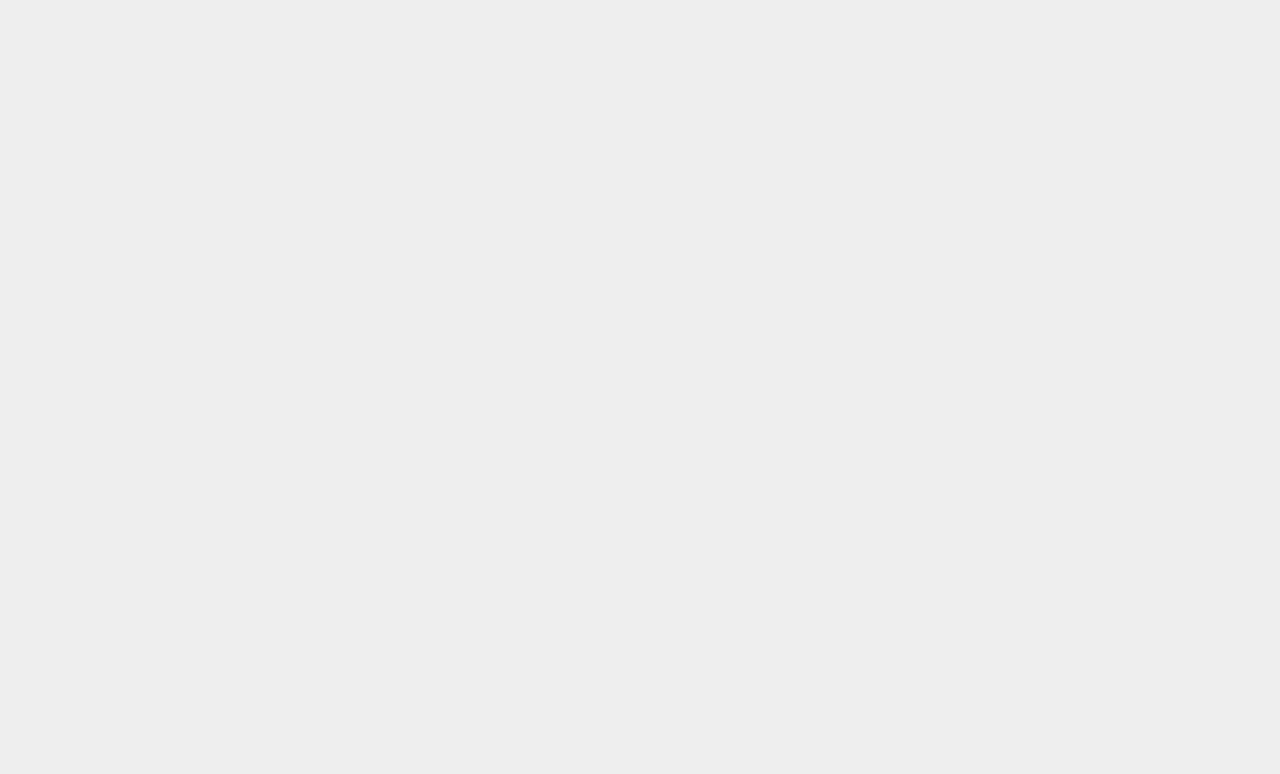
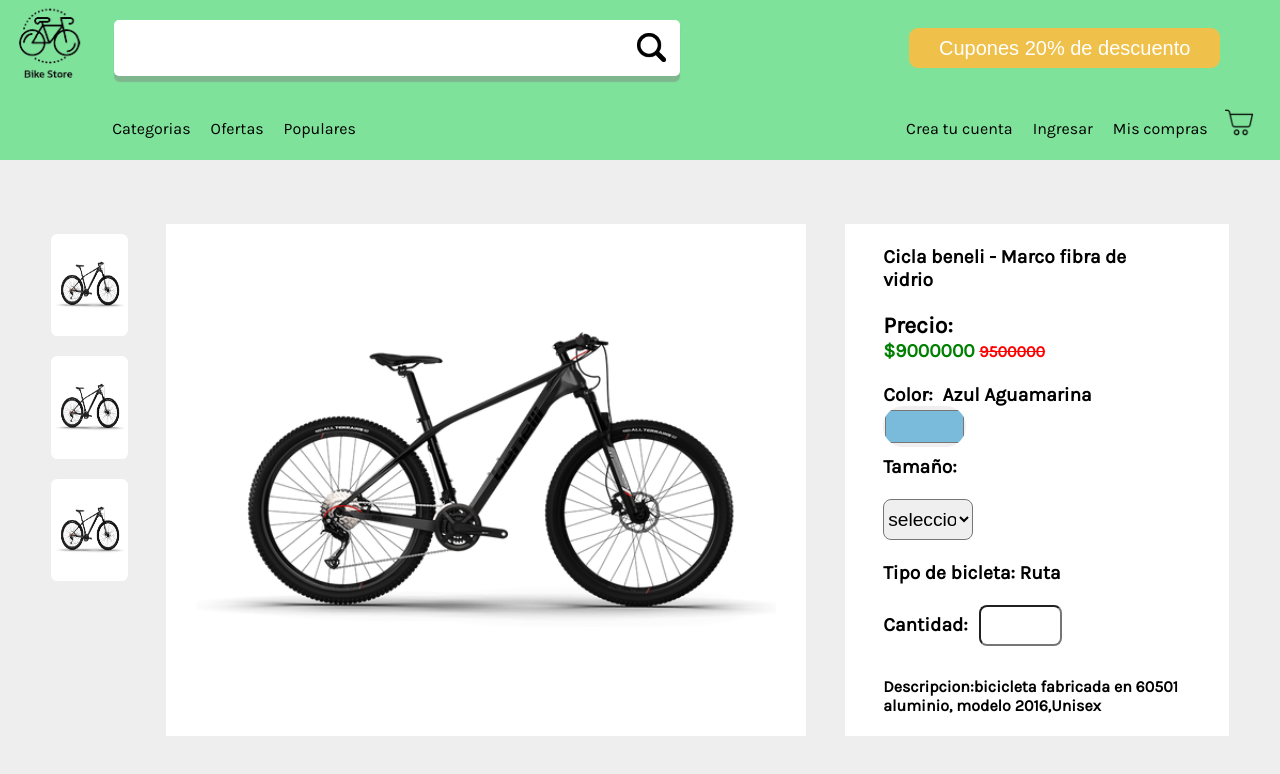
Before and after one commit to DRK-V/BikeStore, a React (Vite) app in the folder frontend/: page /details in a window 1280 px wide. Before the commit this address had no page. Shown: the top 774 px of the page. Built offline with nearby package versions, Linux system fonts and the light colour scheme.

Commit message:
se agrego la ruta de detalles de bicicleta y se avanza la interfaz
de la misma

```diff
--- a/frontend/src/components/Navbar.jsx
+++ b/frontend/src/components/Navbar.jsx
@@ -39,7 +39,7 @@ export const Navbar = () => {
             </a>
             <i></i>
           </ul>
-          <img src={carrito} alt="carrito" className="car"  />
+          <img src={carrito} alt="carrito" className="car"/>
         </div>
       </nav>
     </>
--- /dev/null
+++ b/frontend/src/css/Bike_details.css
@@ -0,0 +1,130 @@
+.container_view_details {
+    width: 100%;
+    height: 80vh;
+    display: flex;
+    justify-content: center;
+    align-items: center;
+}
+
+.container_images {
+    height: 80%;
+    width: 6%;
+    display: flex;
+    flex-direction: column;
+    justify-content: flex-start;
+    align-items: center;
+}
+
+.sub_images {
+    width: 100%;
+    height: 20%;
+    background-color: white;
+    margin: 10px;
+    border-radius: .4rem;
+}
+
+.main_image {
+    width: 50%;
+    height: 80%;
+    background-color: white;
+    margin: 3%;
+    object-fit: cover;
+}
+
+.form_add_item_cart {
+    width: 30%;
+    height: 80%;
+    background-color: white;
+}
+
+/* aqui van los estilos del formulario */
+.form_add_item_cart>label,
+.container_color_details>label {
+    font-weight: bold;
+    font-size: 1.2em;
+}
+
+.form_add_item_cart {
+    display: flex;
+    flex-direction: column;
+    justify-content: space-evenly;
+    align-items: flex-start;
+    padding-left: 3%;
+}
+
+.bike_name {
+    width: 80%;
+    font-size: 1.5em;
+}
+
+.price_text {
+    width: 80%;
+    color: green;
+    font-size: 1.4em;
+}
+
+.price_text>p {
+    font-size: 1.2em;
+    color: black;
+}
+
+.price_text>small {
+    text-decoration: line-through;
+    color: red;
+}
+
+.color_text {
+    font-weight: bold;
+    margin-right: 5%;
+}
+
+.color_text>strong {
+    margin-left: 4%;
+}
+
+.container_color_details {
+    width: 80%;
+    height: 10%;
+    display: flex;
+    flex-wrap: wrap;
+}
+
+.container_color_details>label {
+    width: 90%;
+    text-align: left;
+}
+
+
+.container_color_details>input[type="color"] {
+    border: none;
+    border-radius: 2em;
+    width: 30%;
+    height: 80%;
+}
+
+.form_add_item_cart>select {
+    width: 26%;
+    height: 8%;
+    border-radius: .5rem;
+    font-size: 1.2em;
+}
+.container_count{
+    width: 80%;
+    height: 10%;
+}
+.container_count > label{
+    font-weight: bold;
+    font-size: 1.2em;
+    margin-right: 4%;
+}
+.container_count > input{
+    width: 30%;
+    height: 80%;
+    border-radius: .5rem;
+    font-size: 1.2em;
+    text-align: center;
+}
+.text_descripcion_details{
+    font-size: 1em;
+    font-weight:bold;
+}
--- a/frontend/src/page/App.jsx
+++ b/frontend/src/page/App.jsx
@@ -4,7 +4,7 @@ import { BrowserRouter as Router, Route, Routes } from 'react-router-dom';
 import { Home } from './Home';
 import { Register } from './Register';
 import Categories from './Categories';
-
+import Bike_details from './Bike_details';
 function App() {
   const [count, setCount] = useState(0)
   return (
@@ -14,6 +14,7 @@ function App() {
           <Route path="/" element={<Home/>} />
           <Route path="/register" element={<Register/>} />
           <Route path="/filters" element={<Categories/>} />
+          <Route path="/details" element={<Bike_details/>} />
         </Routes>
       </Router>
     </>
--- /dev/null
+++ b/frontend/src/page/Bike_details.jsx
@@ -0,0 +1,46 @@
+import React from 'react'
+import '../css/Bike_details.css'
+import imagen_ejemplo from '../assets/beneli.png'
+import { Navbar } from '../components/Navbar'
+const Bike_details = () => {
+    return (
+        <>
+            <Navbar />
+            <div className="container_view_details">
+                <div className="container_images">
+                    <img className="sub_images" src={imagen_ejemplo}></img>
+                    <img className="sub_images" src={imagen_ejemplo}></img>
+                    <img className="sub_images" src={imagen_ejemplo}></img>
+                </div>
+                <img className="main_image" src={imagen_ejemplo}>
+                </img>
+
+                <form action="dialog" className="form_add_item_cart">
+                    <label className='bike_name'>Cicla beneli - Marco fibra de vidrio</label>
+                    <label htmlFor="" className="price_text"><p>Precio:</p> $9000000 <small className='descuento_text'>9500000</small></label>
+                    <div className="container_color_details">
+                        <label htmlFor="" className="color_text">Color:<strong>Azul Aguamarina</strong></label>
+                        <input type="color" name="color_bike" id="" value="#7ABBDC" />
+                    </div>
+                    <label htmlFor="" className="text_tamano">Tamaño:</label>
+                    <select name="size_bike" id="">
+                        <option value="">seleccionar</option>
+                        <option value="L">long</option>
+                        <option value="M">Medium</option>
+                        <option value="s">Small</option>
+                    </select>
+                    <label htmlFor="" className="text_bike_type">Tipo de bicleta: Ruta</label>
+                    <div className="container_count">
+                        <label htmlFor="">Cantidad:</label>
+                        <input type="number" name="count_bike" min="1" max="5" id="" />
+                    </div>
+                    <p className="text_descripcion_details">
+                        Descripcion:bicicleta fabricada en 60501 aluminio, modelo 2016,Unisex
+                    </p>
+                </form>
+            </div>
+        </>
+    )
+}
+
+export default Bike_details
```
